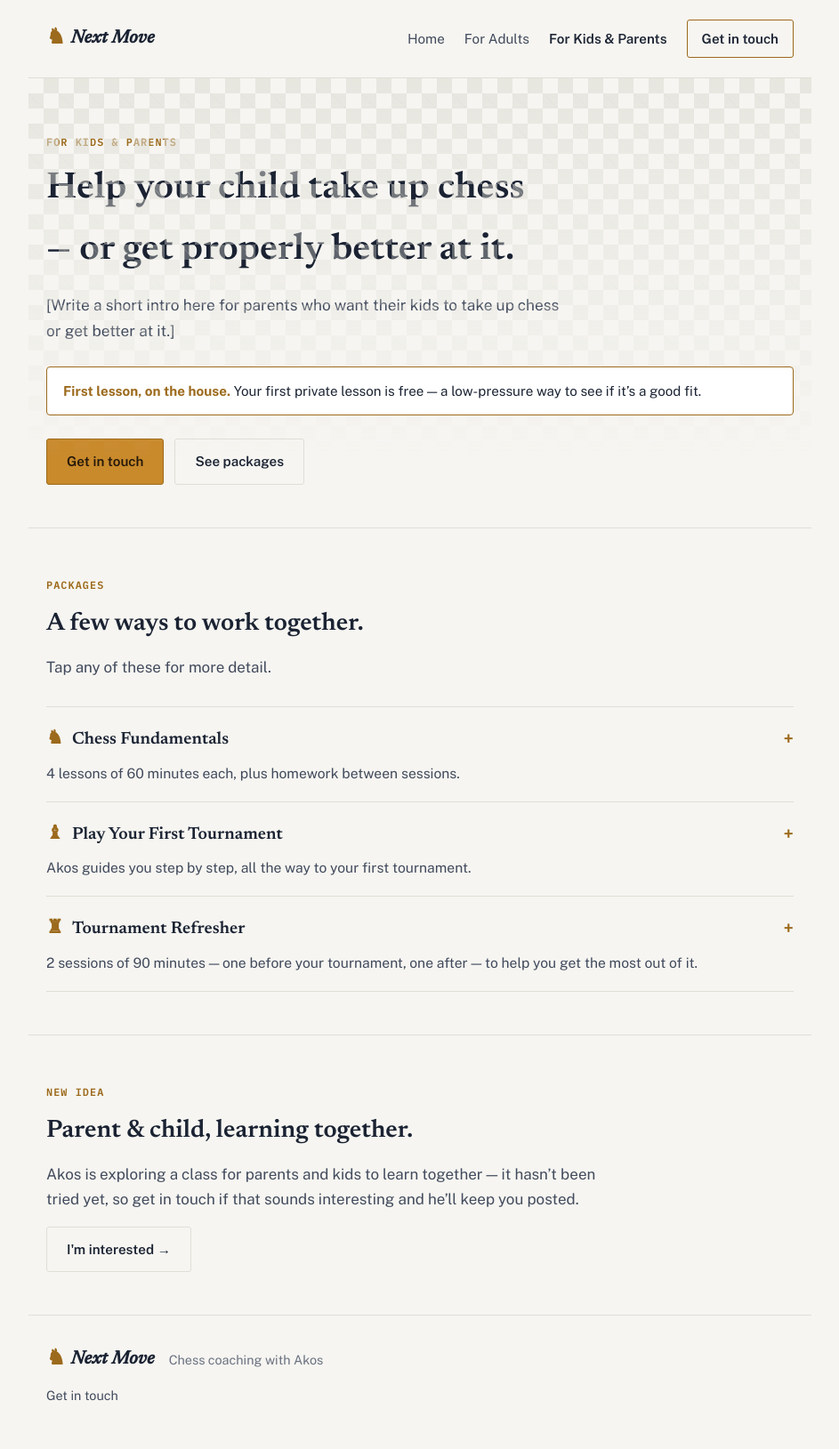
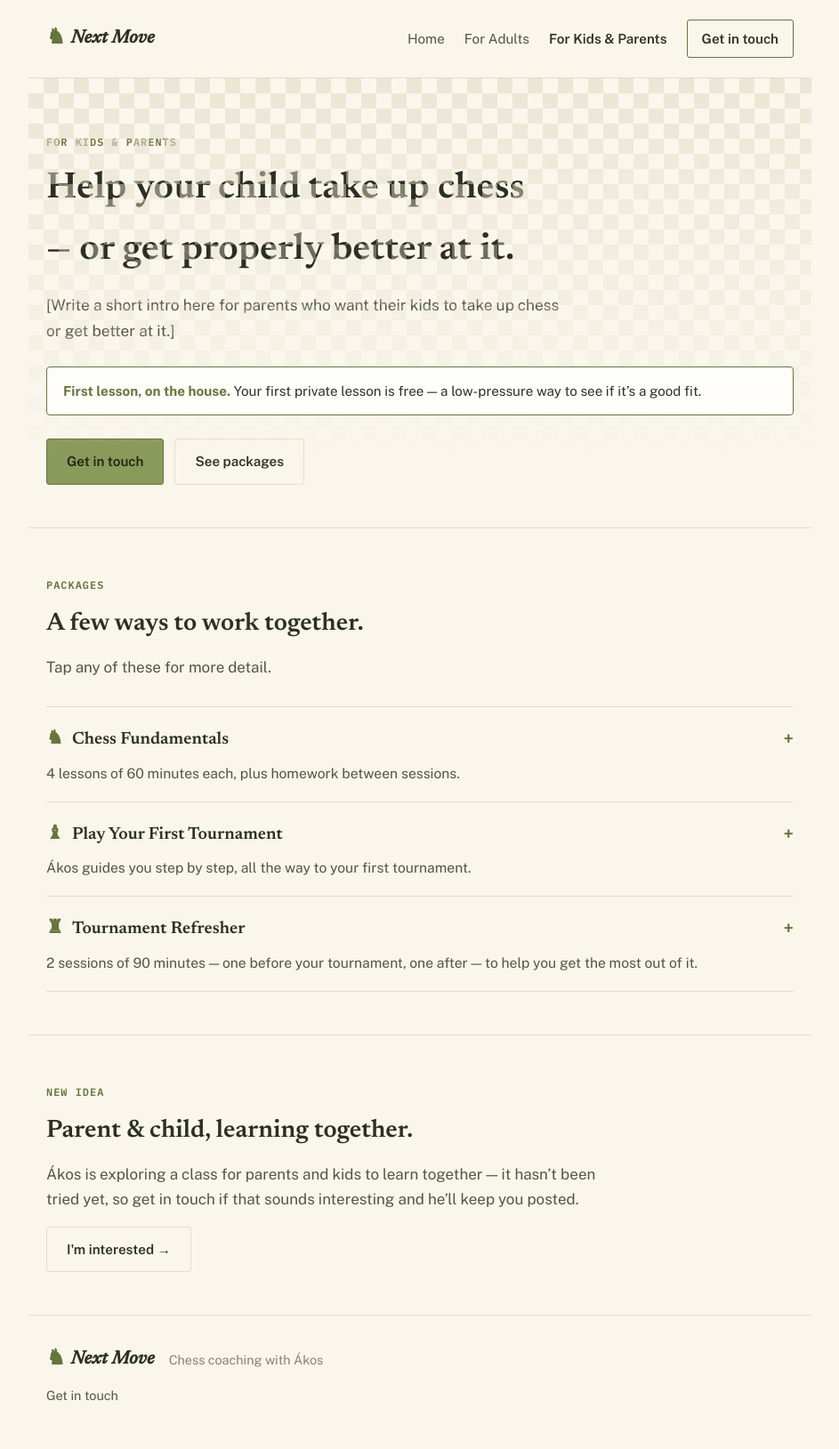
Before and after one commit to harman28/nextmove, a Flask app: page /kids in a window 1280 px wide. Shown: the whole page at 89% size, without its empty margins (168-1111 px from the left). Run offline with Flask 3, Linux system fonts and the light colour scheme; data comes from the database, SQL or seed files in the repository.

Commit message:
Switch palette to olive + warm white; update Akos -> Ákos in seed content
Akos sent three AI-generated palette directions and said he's leaning
toward "2B Olive + Warm White" (friendly/approachable, beginner-focused)
over the original gold/navy scheme. Replaced the color tokens only —
typography and layout untouched, per his request to see changes
gradually rather than everything at once.

New light palette: warm ivory paper (#faf6ec), deep olive-charcoal ink
(#2c3023), olive green accent (#8a9a5b) with a darker olive for
emphasis/borders. Dark mode mirrors it (warm near-black paper, brighter
olive accent). Added an --accent-ink token for button text instead of
the old hardcoded #23180a, so the accent's contrast pairing lives in one
place.

Also updated every seeded "Akos" to "Ákos" in app.py's DEFAULT_SETTINGS/
DEFAULT_PACKAGES/DEFAULT_FAQS — the live coach_name setting on
production and staging was already updated directly via /admin (it's
just one field, already centralized), this just keeps fresh deployments
and other seed strings consistent with it.

Co-Authored-By: Claude Sonnet 5 <noreply@anthropic.com>
Claude-Session: https://claude.ai/code/session_01UZ1p8HnmMaLxBTSDHfjP84

```diff
--- a/app.py
+++ b/app.py
@@ -24,7 +24,7 @@ app.secret_key = os.environ.get("SECRET_KEY", "dev-only-insecure-key")
 os.makedirs(UPLOADS_DIR, exist_ok=True)
 
 DEFAULT_SETTINGS = {
-    "coach_name": "Akos",
+    "coach_name": "Ákos",
     "tagline": "[Add a short tagline here — a line that sums up your coaching in one sentence.]",
     "bio_text": "[This is your “why me”. Write a few sentences here about why you coach chess and what students can expect from working with you.]",
     "photo_filename": "",
@@ -35,7 +35,7 @@ DEFAULT_SETTINGS = {
     "kids_intro": "[Write a short intro here for parents who want their kids to take up chess or get better at it.]",
     "kids_headline": "Help your child take up chess — or get properly better at it.",
     "kids_parent_child_heading": "Parent & child, learning together.",
-    "parent_child_note": "Akos is exploring a class for parents and kids to learn together — it hasn’t been tried yet, so get in touch if that sounds interesting and he’ll keep you posted.",
+    "parent_child_note": "Ákos is exploring a class for parents and kids to learn together — it hasn’t been tried yet, so get in touch if that sounds interesting and he’ll keep you posted.",
     "first_lesson_free_text": "Your first private lesson is free — a low-pressure way to see if it’s a good fit.",
     "contact_intro": "[Add a short line here inviting people to reach out.]",
     "facebook_url": "",
@@ -50,7 +50,7 @@ DEFAULT_PACKAGES = [
     ),
     (
         "Play Your First Tournament",
-        "Akos guides you step by step, all the way to your first tournament.",
+        "Ákos guides you step by step, all the way to your first tournament.",
         "[Add more detail here: how many sessions this includes and what it covers.]",
     ),
     (
@@ -63,15 +63,15 @@ DEFAULT_PACKAGES = [
 DEFAULT_FAQS = [
     (
         "Is the first lesson really free?",
-        "Yes — your first private lesson with Akos is free, so you can see if it’s the right fit before committing to anything.",
+        "Yes — your first private lesson with Ákos is free, so you can see if it’s the right fit before committing to anything.",
     ),
     (
         "Where do lessons take place?",
-        "There’s no fixed location yet. Once you get in touch, you and Akos will figure out what works best — online or in person.",
+        "There’s no fixed location yet. Once you get in touch, you and Ákos will figure out what works best — online or in person.",
     ),
     (
         "Do you teach both kids and adults?",
-        "Yes. Akos particularly enjoys one-on-one coaching, where lessons are shaped entirely around the student, whatever their age.",
+        "Yes. Ákos particularly enjoys one-on-one coaching, where lessons are shaped entirely around the student, whatever their age.",
     ),
 ]
 
--- a/static/admin.css
+++ b/static/admin.css
@@ -68,7 +68,7 @@
 .tag.new { border-color: var(--accent-deep); color: var(--accent-deep); }
 .badge {
   background: var(--accent);
-  color: #23180a;
+  color: var(--accent-ink);
   border-radius: 999px;
   padding: 1px 7px;
   font-size: 0.72rem;
--- a/static/style.css
+++ b/static/style.css
@@ -1,26 +1,28 @@
 :root {
-  --ink: #1b2333;
-  --ink-soft: #414a5c;
-  --paper: #f6f5f1;
-  --paper-raised: #ffffff;
-  --line: #dfded6;
-  --accent: #c98a2c;
-  --accent-deep: #9c6a1c;
-  --muted: #6a7180;
-  --shadow: rgba(27, 35, 51, 0.08);
+  --ink: #2c3023;
+  --ink-soft: #52563f;
+  --paper: #faf6ec;
+  --paper-raised: #fffefa;
+  --line: #e4ddc8;
+  --accent: #8a9a5b;
+  --accent-deep: #66753c;
+  --accent-ink: #1f2414;
+  --muted: #8a8370;
+  --shadow: rgba(44, 48, 35, 0.12);
 }
 
 @media (prefers-color-scheme: dark) {
   :root {
-    --ink: #ece9e0;
-    --ink-soft: #c7cbd6;
-    --paper: #11151f;
-    --paper-raised: #1a2030;
-    --line: #2b3142;
-    --accent: #e0a94a;
-    --accent-deep: #f0c47c;
-    --muted: #929aad;
-    --shadow: rgba(0, 0, 0, 0.35);
+    --ink: #f1ecd9;
+    --ink-soft: #d7d0b8;
+    --paper: #181a12;
+    --paper-raised: #22251a;
+    --line: #353824;
+    --accent: #a3b36c;
+    --accent-deep: #c3d08f;
+    --accent-ink: #15170d;
+    --muted: #a39c82;
+    --shadow: rgba(0, 0, 0, 0.4);
   }
 }
 
@@ -117,7 +119,7 @@ p { color: var(--ink-soft); }
   border-radius: 3px;
   border: 1.5px solid var(--accent-deep);
   background: var(--accent);
-  color: #23180a;
+  color: var(--accent-ink);
   cursor: pointer;
 }
 .btn.ghost { background: transparent; color: var(--ink); border-color: var(--line); }
```
